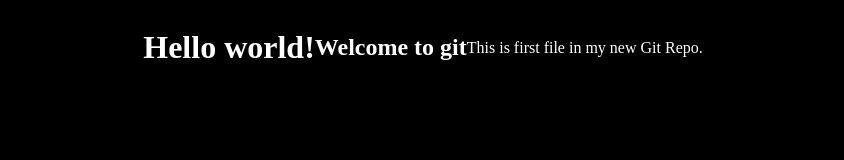
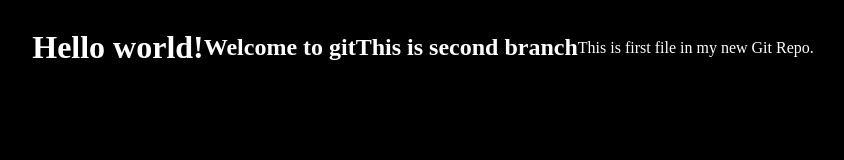
Before and after one commit to saifShaikh404/git-github, a plain HTML site: page index.html in a window 1280 px wide. Shown: the whole page, without its empty margins (217-1061 px from the left). Drawn offline with Linux system fonts and the light colour scheme.

Commit message:
secont branch commited

```diff
--- a/index.html
+++ b/index.html
@@ -8,6 +8,7 @@
 
 <h1>Hello world!</h1>
 <h2>Welcome to git</h2>
+<h2>This is second branch</h2>
 <p>This is first file in my new Git Repo.</p>
 
 </body>
--- a/style.css
+++ b/style.css
@@ -4,5 +4,5 @@ body {
     display: flex;
     align-items: center;
     justify-content: center;
-    border-radius: 5px;
+    border-radius: 10px;
 }
```
Also changed, not shown: 1 other file.
